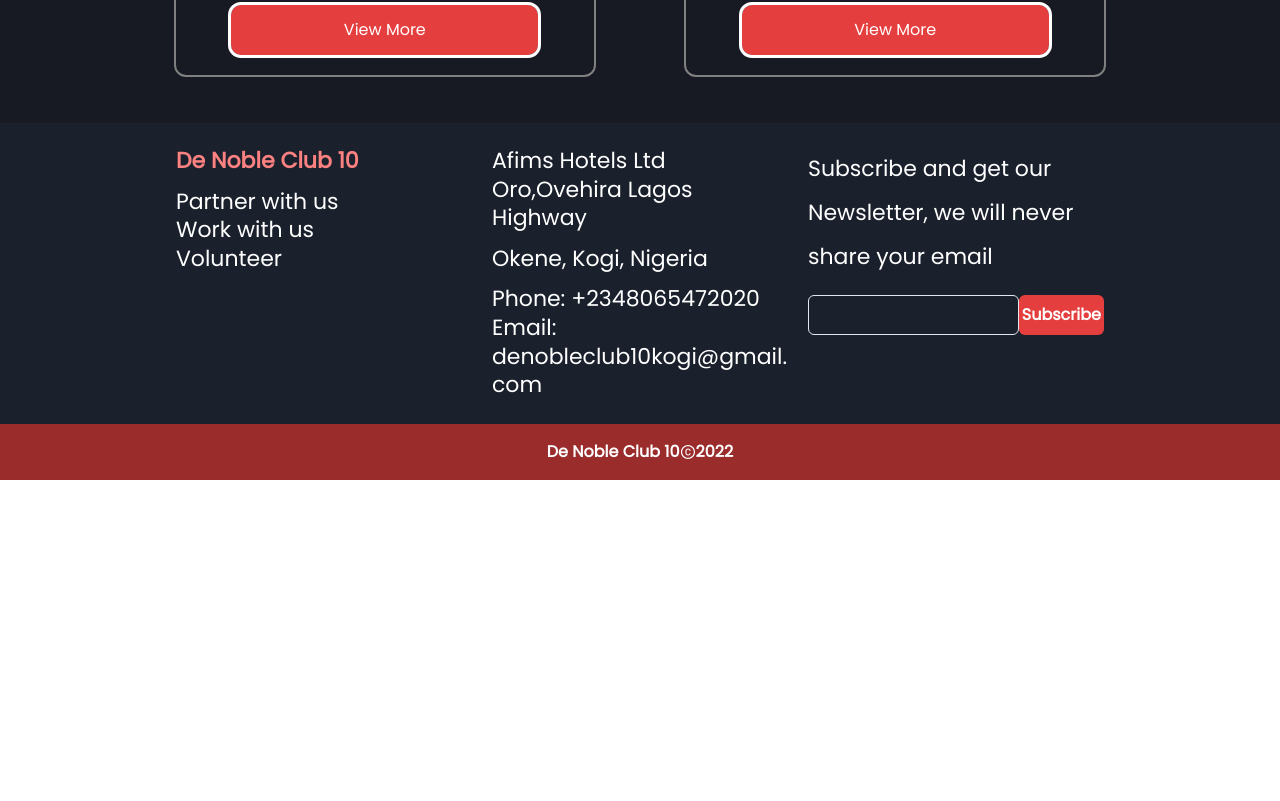
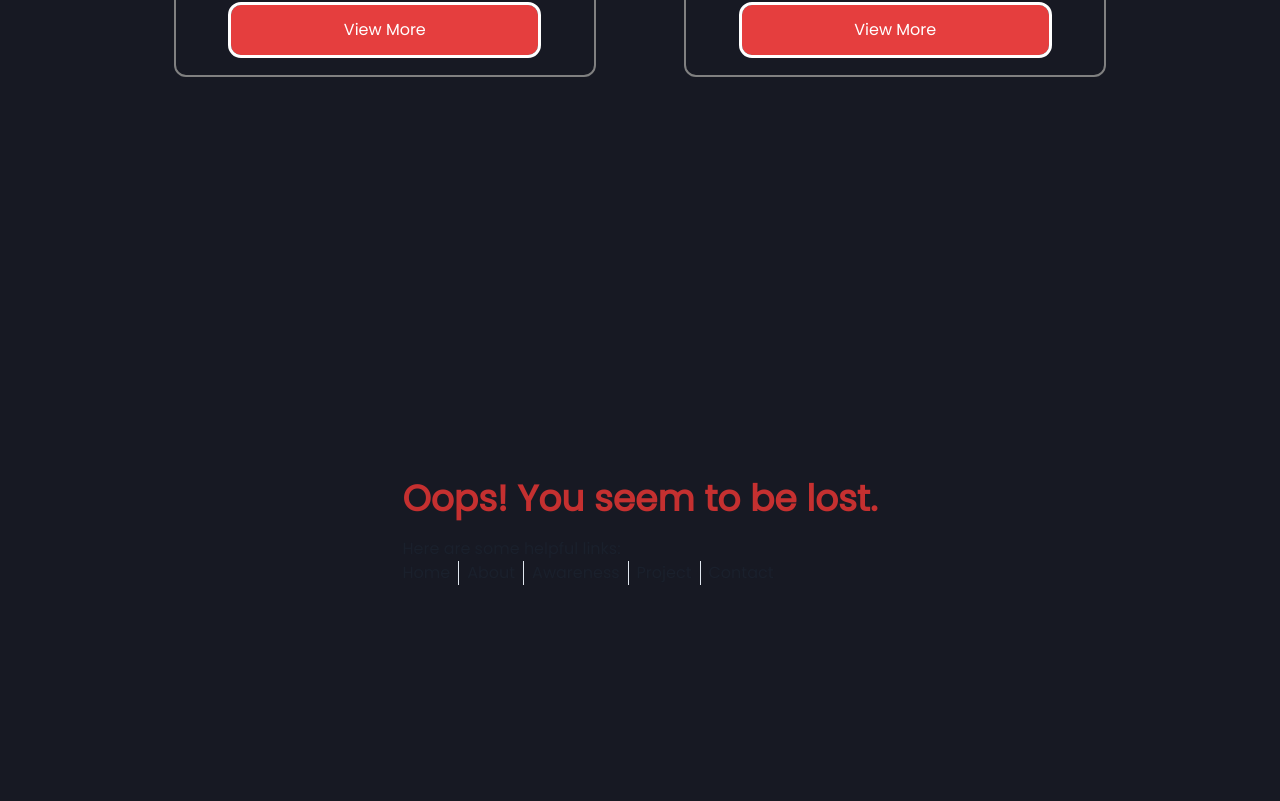
Before and after one commit to fvlly/De-Noble-Club-10, a React (Vite) app: page / in a window 1280 px wide. Shown: the part 1919-2720 px from the top of the page. Before the commit the page ends 2399 px from the top, so only its background shows below. Built offline with nearby package versions, Linux system fonts and the light colour scheme.

Commit message:
add 404page

```diff
--- a/src/App.jsx
+++ b/src/App.jsx
@@ -6,28 +6,40 @@
 import Home from "./components/pages/Home";
 import Footer from "./components/Footer";
 import ErrorFallback from "./components/ErrorBoundary";
+import NotFound from "./components/pages/NotFound";
 import { Box } from "@chakra-ui/react";
 
 const lazyAbout = lazy(() => import("./components/pages/About"));
 const lazyProjects = lazy(() => import("./components/pages/Projects"));
 const lazyAwareness = lazy(() => import("./components/pages/Awareness"));
 const lazyContact = lazy(() => import("./components/pages/Contact"));
-const lazyMembership = lazy(()=> import("./components/pages/Membership") )
+const lazyMembership = lazy(() => import("./components/pages/Membership"));
 
 const App = () => {
   return (
     <Router>
-      <ErrorBoundary FallbackComponent={ErrorFallback} onReset={()=>{
-        window.location.reload()
-      }} >
+      <ErrorBoundary
+        FallbackComponent={ErrorFallback}
+        onReset={() => {
+          window.location.reload();
+        }}
+      >
         <Header />
-        <Suspense fallback={<Box bgColor='gray.900' minH='100vh'> loading ...</Box>}>
+        <Suspense
+          fallback={
+            <Box bgColor="gray.900" minH="100vh">
+              {" "}
+              loading ...
+            </Box>
+          }
+        >
           <Route exact path="/" component={Home} />
           <Route path="/about" component={lazyAbout} />
           <Route path="/projects" component={lazyProjects} />
           <Route path="/awareness" component={lazyAwareness} />
           <Route path="/membership" component={lazyMembership} />
           <Route path="/contact" component={lazyContact} />
+          <Route path="*" component={NotFound} />
         </Suspense>
         <Footer />
       </ErrorBoundary>
--- /dev/null
+++ b/src/components/pages/NotFound.jsx
@@ -0,0 +1,22 @@
+import { Box, Flex, Heading, Stack, StackDivider, Text } from "@chakra-ui/react";
+import { Link } from "react-router-dom";
+
+const NotFound = () => {
+  return (
+    <Flex as="section" bgColor="gray.900" minH='100vh' justify='center' align='center'>
+      <Box>
+        <Heading color='red.600' py='4'>Oops! You seem to be lost.</Heading>
+        <Text>Here are some helpful links:</Text>
+        <Stack direction={['column','column','row']} spacing='2' divider={<StackDivider borderColor='gray.200' />} >
+        <Link to="/">Home</Link >
+        <Link to="/about">About</Link>
+        <Link to="/awareness">Awareness</Link>
+        <Link to="/project">Project</Link>
+        <Link to="/contact">Contact</Link>
+        </Stack>
+      </Box>
+    </Flex>
+  );
+};
+
+export default NotFound;
```
Also changed, not shown: 1 other file (tests, documents, lock files or other folders).
